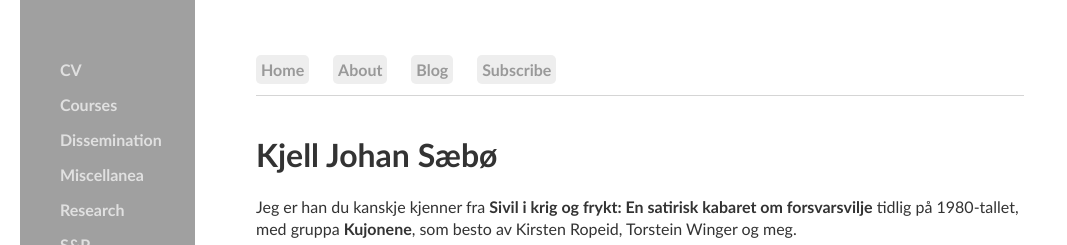
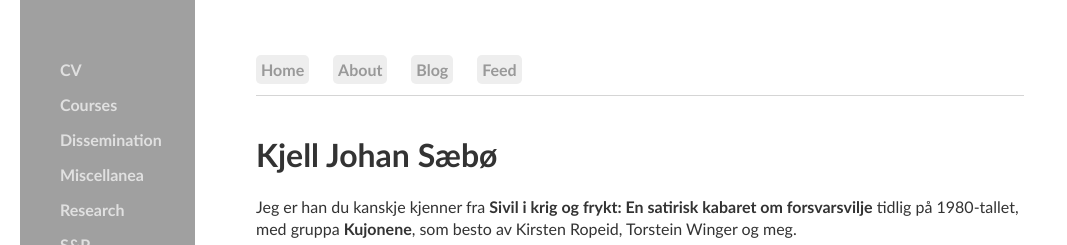
Before and after one commit to kjelljs/kjelljs.github.io, a Jekyll site: the page built from index.html, in a window 1280 px wide. Shown: the top 245 px of the page, without its empty margins (0-1067 px from the left). Built offline with Jekyll 4.4.1, drawn with Linux system fonts in a browser that asks for light colours.

Commit message:
Update default.html

```diff
--- a/_layouts/default.html
+++ b/_layouts/default.html
@@ -12,7 +12,7 @@
 	        		<li><a href="/">Home</a></li>
 		        	<li><a href="/about">About</a></li>
 	        		<li><a href="/blog">Blog</a></li>
-				<li><a href="http://kjelljs.github.io/blog/atom.xml">Subscribe</a></li>
+				<li><a href="http://kjelljs.github.io/blog/atom.xml">Feed</a></li>
 	    		</ul>
 			</nav>
 			<sidenav>
```
